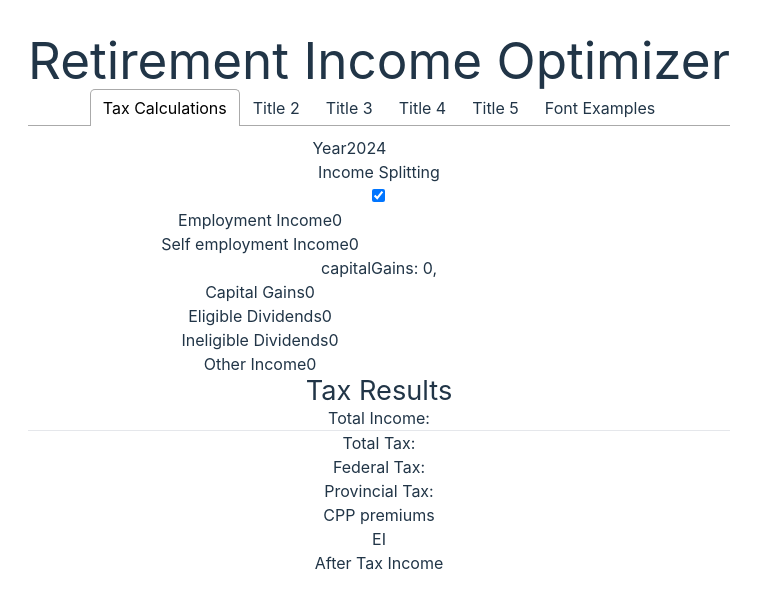
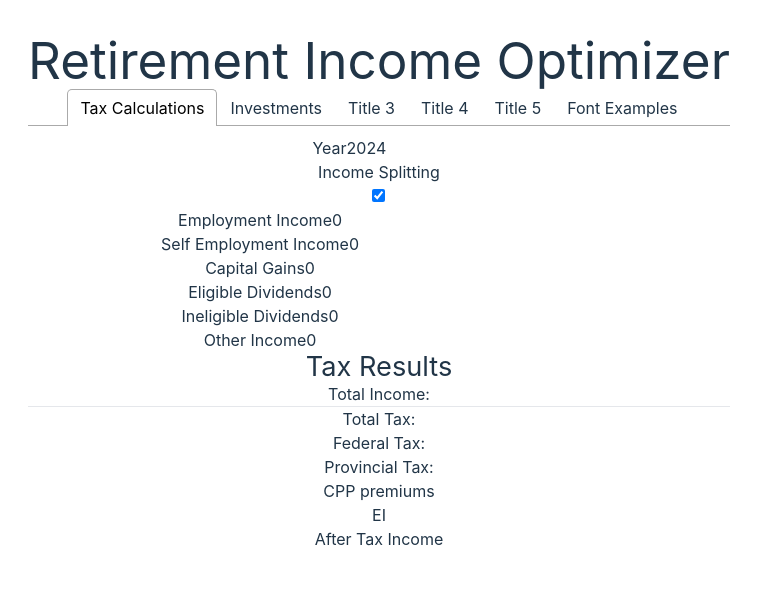
Before and after one commit to lshumlich/tax-optimizer, a React (Vite) app: page / in a window 1280 px wide. Shown: the top 608 px of the page, without its empty margins (261-1021 px from the left). Built offline with nearby package versions, Linux system fonts and the light colour scheme.

Commit message:
Create a DollarInput component

```diff
--- a/package.json
+++ b/package.json
@@ -11,6 +11,7 @@
     "test": "vitest"
   },
   "dependencies": {
+    "prop-types": "^15.8.1",
     "react": "^18.3.1",
     "react-dom": "^18.3.1",
     "react-tabs": "^6.0.2"
--- a/src/App.jsx
+++ b/src/App.jsx
@@ -13,12 +13,24 @@ import {
 } from "./tax";
 
 import { dollarFormatter, toNumber } from "./utils";
+import { DollarInput } from "./components/DollarInput";
 
 function App() {
   // console.log("App has just run");
 
   const [tabIndex, setTabIndex] = useState(0);
-  const [bfo, setBfo] = useState({
+  // const [bfo, setBfo] = useState({
+  //   fname: "",
+  //   year: 2024,
+  //   employmentIncome: 0,
+  //   selfEmploymentIncome: 0,
+  //   capitalGains: 0,
+  //   eligibleDividends: 0,
+  //   ineligibleDividends: 0,
+  //   otherIncome: 0,
+  //   withPartner: true,
+  // });
+  const bfo = {
     fname: "",
     year: 2024,
     employmentIncome: 0,
@@ -28,7 +40,7 @@ function App() {
     ineligibleDividends: 0,
     otherIncome: 0,
     withPartner: true,
-  });
+  };
 
   // useEffect(() => {
   //   // console.log("App useEffect This should only run once");
@@ -54,7 +66,7 @@ function App() {
       >
         <TabList>
           <Tab>Tax Calculations</Tab>
-          <Tab>Title 2</Tab>
+          <Tab>Investments</Tab>
           <Tab>Title 3</Tab>
           <Tab>Title 4</Tab>
           <Tab>Title 5</Tab>
@@ -64,7 +76,7 @@ function App() {
           <TaxTab o={bfo} />
         </TabPanel>
         <TabPanel>
-          <MiniComp tab="2"></MiniComp>
+          <Investments />
         </TabPanel>
         <TabPanel>
           <MiniComp tab="3"></MiniComp>
@@ -84,6 +96,31 @@ function App() {
 }
 
 export default App;
+
+function Investments(params) {
+  const [tabIndex, setTabIndex] = useState(0);
+  return (
+    <div>
+      {/* <h1>Investments</h1> */}
+      <Tabs
+        className="mt-8"
+        selectedIndex={tabIndex}
+        onSelect={(index) => setTabIndex(index)}
+      >
+        <TabList>
+          <Tab>Input</Tab>
+          <Tab>Results</Tab>
+        </TabList>
+        <TabPanel>
+          <MiniComp tab="1"></MiniComp>
+        </TabPanel>
+        <TabPanel>
+          <MiniComp tab="2"></MiniComp>
+        </TabPanel>
+      </Tabs>
+    </div>
+  );
+}
 
 function MiniComp(params) {
   return <h3>MiniComp {params.tab}</h3>;
@@ -252,90 +289,47 @@ function TaxInput(params) {
         </div>
       </div>
 
-      <div className="w-60">
-        <label className="mt-5 mb-2 flex cursor-pointer items-center text-sm font-medium text-gray-600">
-          {"Employment Income"}
-        </label>
-        <input
+      <DollarInput
+        name="employmentIncome"
+        heading="Employment Income"
         value={input.employmentIncome}
-          type="dollar"
-          name="employmentIncome"
-          pattern="^$|^[+\-]?\$?(\d+|(\d+[,\s])*?\d+)(\.\d*[1-9]+\d*)?$"
-          className="peer block w-32 rounded-full border-2 border-gray-300 bg-transparent px-4 py-2 text-right text-sm font-normal tabular-nums text-gray-900 placeholder:text-gray-400 invalid:border-red-600 focus:bg-white focus:outline-none focus:outline-0 focus:[&:not(:invalid)]:border-blue-300"
         onChange={setDollar}
       />
-      </div>
 
-      <div className="w-60">
-        <label className="mt-5 mb-2 flex cursor-pointer items-center text-sm font-medium text-gray-600">
-          {"Self employment Income"}
-        </label>
-        <input
+      <DollarInput
+        name="selfEmploymentIncome"
+        heading="Self Employment Income"
         value={input.selfEmploymentIncome}
-          type="dollar"
-          name="selfEmploymentIncome"
-          pattern="^$|^[+\-]?\$?(\d+|(\d+[,\s])*?\d+)(\.\d*[1-9]+\d*)?$"
-          className="peer block w-32 rounded-full border-2 border-gray-300 bg-transparent px-4 py-2 text-right text-sm font-normal tabular-nums text-gray-900 placeholder:text-gray-400 invalid:border-red-600 focus:bg-white focus:outline-none focus:outline-0 focus:[&:not(:invalid)]:border-blue-300"
         onChange={setDollar}
       />
-      </div>
-      capitalGains: 0,
 
-      <div className="w-60">
-        <label className="mt-5 mb-2 flex cursor-pointer items-center text-sm font-medium text-gray-600">
-          {"Capital Gains"}
-        </label>
-        <input
+      <DollarInput
+        name="capitalGains"
+        heading="Capital Gains"
         value={input.capitalGains}
-          type="dollar"
-          name="capitalGains"
-          pattern="^$|^[+\-]?\$?(\d+|(\d+[,\s])*?\d+)(\.\d*[1-9]+\d*)?$"
-          className="peer block w-32 rounded-full border-2 border-gray-300 bg-transparent px-4 py-2 text-right text-sm font-normal tabular-nums text-gray-900 placeholder:text-gray-400 invalid:border-red-600 focus:bg-white focus:outline-none focus:outline-0 focus:[&:not(:invalid)]:border-blue-300"
         onChange={setDollar}
       />
-      </div>
 
-      <div className="w-60">
-        <label className="mt-5 mb-2 flex cursor-pointer items-center text-sm font-medium text-gray-600">
-          {"Eligible Dividends"}
-        </label>
-        <input
+      <DollarInput
+        name="eligibleDividends"
+        heading="Eligible Dividends"
         value={input.eligibleDividends}
-          type="dollar"
-          name="eligibleDividends"
-          pattern="^$|^[+\-]?\$?(\d+|(\d+[,\s])*?\d+)(\.\d*[1-9]+\d*)?$"
-          className="peer block w-32 rounded-full border-2 border-gray-300 bg-transparent px-4 py-2 text-right text-sm font-normal tabular-nums text-gray-900 placeholder:text-gray-400 invalid:border-red-600 focus:bg-white focus:outline-none focus:outline-0 focus:[&:not(:invalid)]:border-blue-300"
         onChange={setDollar}
       />
-      </div>
 
-      <div className="w-60">
-        <label className="mt-5 mb-2 flex cursor-pointer items-center text-sm font-medium text-gray-600">
-          {"Ineligible Dividends"}
-        </label>
-        <input
+      <DollarInput
+        name="ineligibleDividends"
+        heading="Ineligible Dividends"
         value={input.ineligibleDividends}
-          type="dollar"
-          name="ineligibleDividends"
-          pattern="^$|^[+\-]?\$?(\d+|(\d+[,\s])*?\d+)(\.\d*[1-9]+\d*)?$"
-          className="peer block w-32 rounded-full border-2 border-gray-300 bg-transparent px-4 py-2 text-right text-sm font-normal tabular-nums text-gray-900 placeholder:text-gray-400 invalid:border-red-600 focus:bg-white focus:outline-none focus:outline-0 focus:[&:not(:invalid)]:border-blue-300"
         onChange={setDollar}
       />
-      </div>
 
-      <div className="w-60">
-        <label className="mt-5 mb-2 flex cursor-pointer items-center text-sm font-medium text-gray-600">
-          {"Other Income"}
-        </label>
-        <input
+      <DollarInput
+        name="otherIncome"
+        heading="Other Income"
         value={input.otherIncome}
-          type="dollar"
-          name="otherIncome"
-          pattern="^$|^[+\-]?\$?(\d+|(\d+[,\s])*?\d+)(\.\d*[1-9]+\d*)?$"
-          className="peer block w-32 rounded-full border-2 border-gray-300 bg-transparent px-4 py-2 text-right text-sm font-normal tabular-nums text-gray-900 placeholder:text-gray-400 invalid:border-red-600 focus:bg-white focus:outline-none focus:outline-0 focus:[&:not(:invalid)]:border-blue-300"
         onChange={setDollar}
       />
-      </div>
     </div>
   );
 }
--- /dev/null
+++ b/src/components/DollarInput.jsx
@@ -0,0 +1,31 @@
+import { PropTypes } from "prop-types";
+
+export function DollarInput({ name, heading, value, onChange }) {
+  // console.log(("DollarInput", name, heading, value));
+
+  return (
+    <div className="w-60">
+      <label className="mt-5 mb-2 flex cursor-pointer items-center text-sm font-medium text-gray-600">
+        {heading}
+      </label>
+      <input
+        value={value}
+        type="dollar"
+        name={name}
+        pattern="^$|^[+\-]?\$?(\d+|(\d+[,\s])*?\d+)(\.\d*[1-9]+\d*)?$"
+        className="peer block w-32 rounded-full border-2 border-gray-300 bg-transparent px-4 py-2 text-right text-sm font-normal tabular-nums text-gray-900 placeholder:text-gray-400 invalid:border-red-600 focus:bg-white focus:outline-none focus:outline-0 focus:[&:not(:invalid)]:border-blue-300"
+        onChange={onChange}
+      />
+    </div>
+  );
+}
+
+DollarInput.propTypes = {
+  name: PropTypes.string.isRequired,
+  heading: PropTypes.string.isRequired,
+  value: PropTypes.oneOfType([
+    PropTypes.string.isRequired,
+    PropTypes.number.isRequired,
+  ]),
+  onChange: PropTypes.func,
+};
--- a/src/tax.js
+++ b/src/tax.js
@@ -127,12 +127,12 @@ export function calcTax(input) {
 export function calcTaxForTwo(input) {
     const tf1 = calcTax({
         year: input.year,
-        employmentIncome: input.employmentIncome / 2,
-        selfEmploymentIncome: input.selfEmploymentIncome / 2,
-        otherIncome: input.otherIncome / 2,
-        eligibleDividends: input.eligibleDividends / 2,
-        ineligibleDividends: input.ineligibleDividends / 2,
-        capitalGains: input.capitalGains / 2,
+        employmentIncome: input.employmentIncome / 2 | 0,
+        selfEmploymentIncome: input.selfEmploymentIncome / 2 | 0,
+        otherIncome: input.otherIncome / 2 | 0,
+        eligibleDividends: input.eligibleDividends / 2 | 0,
+        ineligibleDividends: input.ineligibleDividends / 2 | 0,
+        capitalGains: input.capitalGains / 2 | 0,
     });
 
     return {
```
Also changed, not shown: 2 other files (tests, documents, lock files or other folders). Lines whose indentation alone changed are shown as unchanged.
